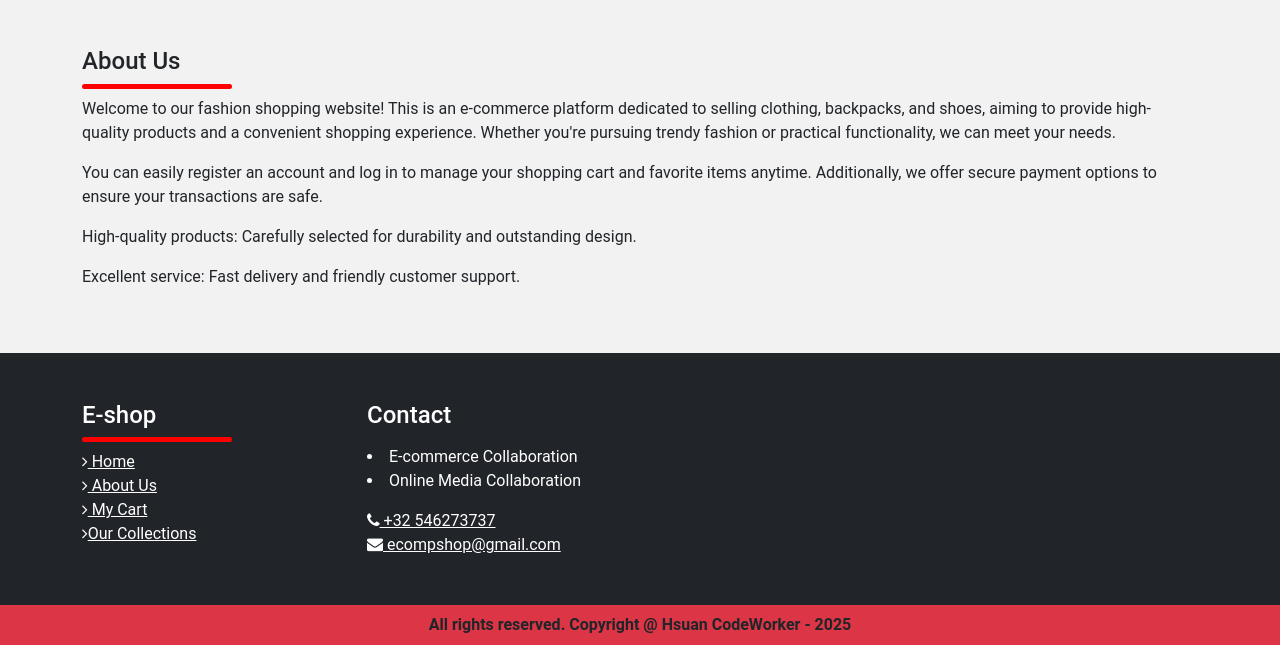
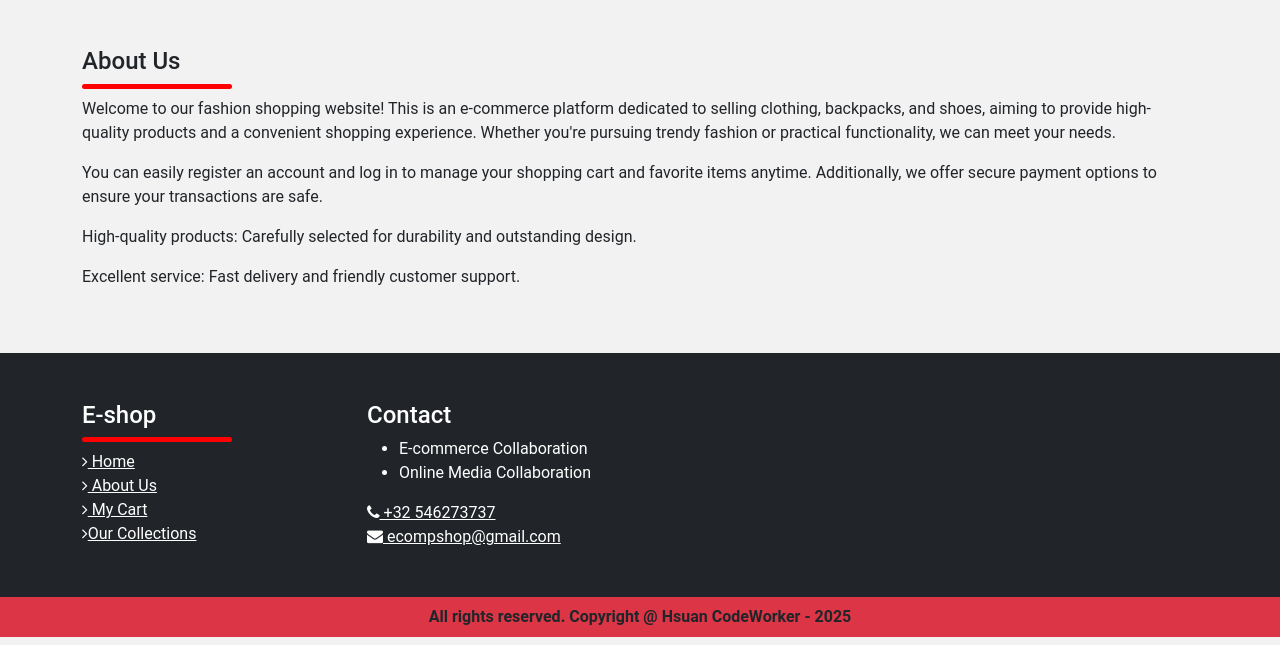
Before and after one commit to covenanter07/Shop-Site-Demo, a PHP site: page / in a window 1280 px wide. Shown: the part 728-1373 px from the top of the page. Run offline with PHP 8.4, Linux system fonts and the light colour scheme; data that the repository does not hold is empty; some libraries are stand-ins or nearby versions.

Commit message:
Update index.php

```diff
--- a/index.php
+++ b/index.php
@@ -81,10 +81,10 @@ include('functions/userfunction.php');
             </div>
             <div class="col-md-3">
                 <h4 class="text-white">Contact</h4>
-                <p>
-                    <li class="text-white">E-commerce Collaboration</li>
-                    <li class="text-white">Online Media Collaboration</li>
-                </p>
+                <ul class="text-white">
+                    <li>E-commerce Collaboration</li>
+                    <li>Online Media Collaboration</li>
+                </ul>
                 <a href="tel:+8975412367" class="text-white"> <i class="fa fa-phone"></i> +32 546273737</a><br>
                 <a href="mailto:ecompshop@gmail.com" class="text-white"> <i class="fa fa-envelope"></i> ecompshop@gmail.com</a>
             </div>
```
